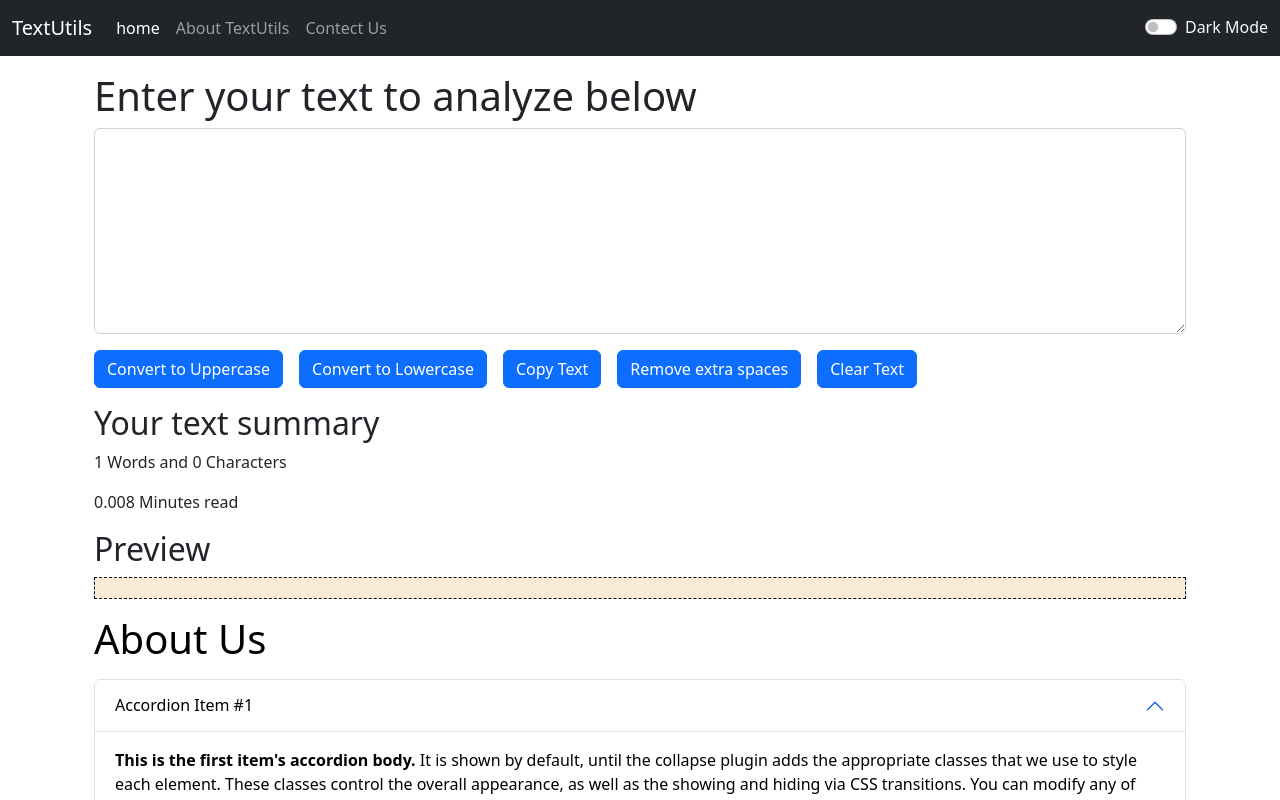
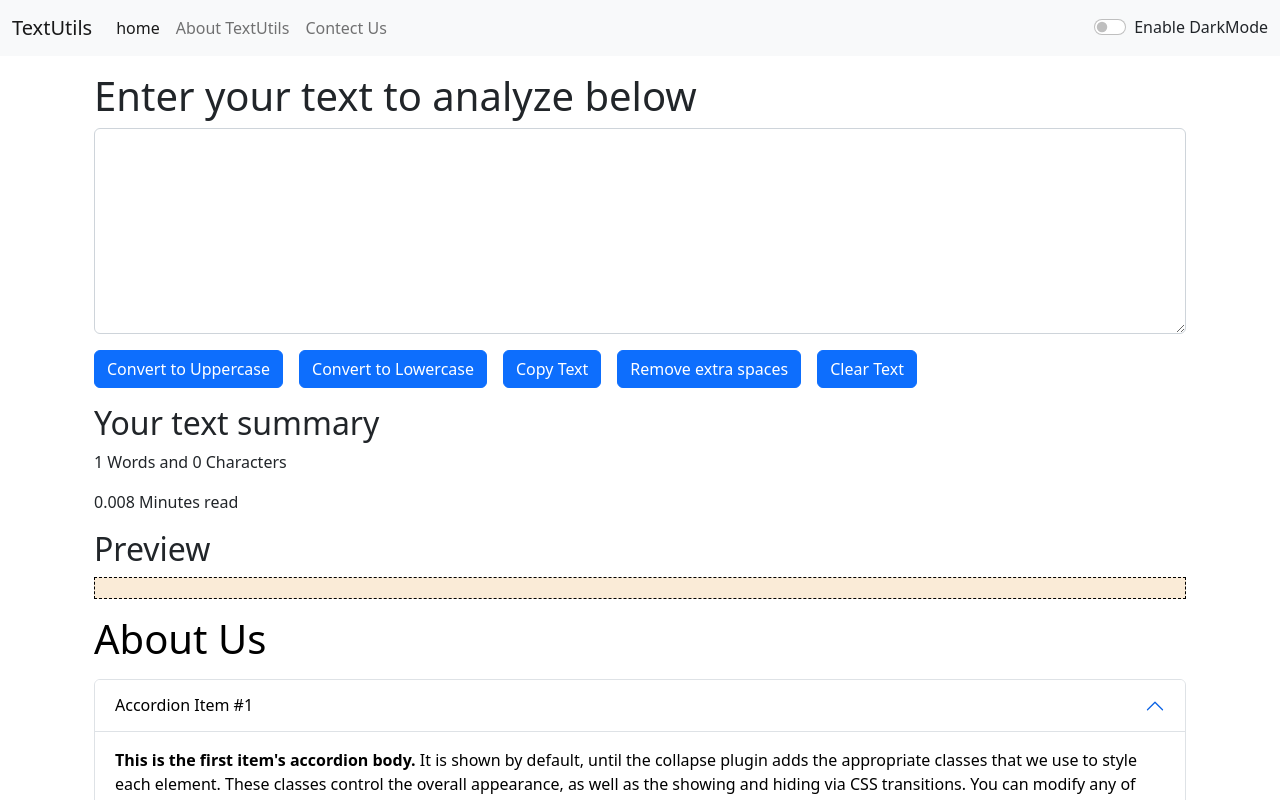
Before and after one commit to jenilsangani/TextUtils, a React (Create React App) app: page / in a window 1280 px wide. Shown: the top 800 px of the page. Built offline with nearby package versions, Linux system fonts and the light colour scheme.

Commit message:
add mode data

```diff
--- a/src/App.js
+++ b/src/App.js
@@ -5,13 +5,15 @@ import Navbar from "./components/Navbar";
 import TextForm from "./components/TextForm";
 
 function App() {
-  const [mode, setkMode] = useState("dark");
+  const [mode, setkMode] = useState("light");
   const toggleMode = () => {
     if (mode === "light") {
-      setkMode = "dark";
-    }
-    else{
-      setkMode = "light";
+      setkMode("dark");
+      document.body.style.backgroundColor = 'black'
+    } else {
+      setkMode("light");
+      document.body.style.backgroundColor = "white";
+
     }
   };
   return (
--- a/src/components/Navbar.js
+++ b/src/components/Navbar.js
@@ -54,7 +54,7 @@ export default function Navbar(props) {
             </button>
           </form> */}
 
-          <div className="form-check form-switch text-light">
+          <div className={`form-check form-switch text-${props.mode==='light'?'dark':'light'}`}>
             <input
               className="form-check-input"
               onClick={props.toggleMode}
@@ -66,7 +66,7 @@ export default function Navbar(props) {
               className="form-check-label"
               htmlFor="flexSwitchCheckDefault"
             >
-              Dark Mode
+              Enable DarkMode
             </label>
           </div>
         </div>
```
